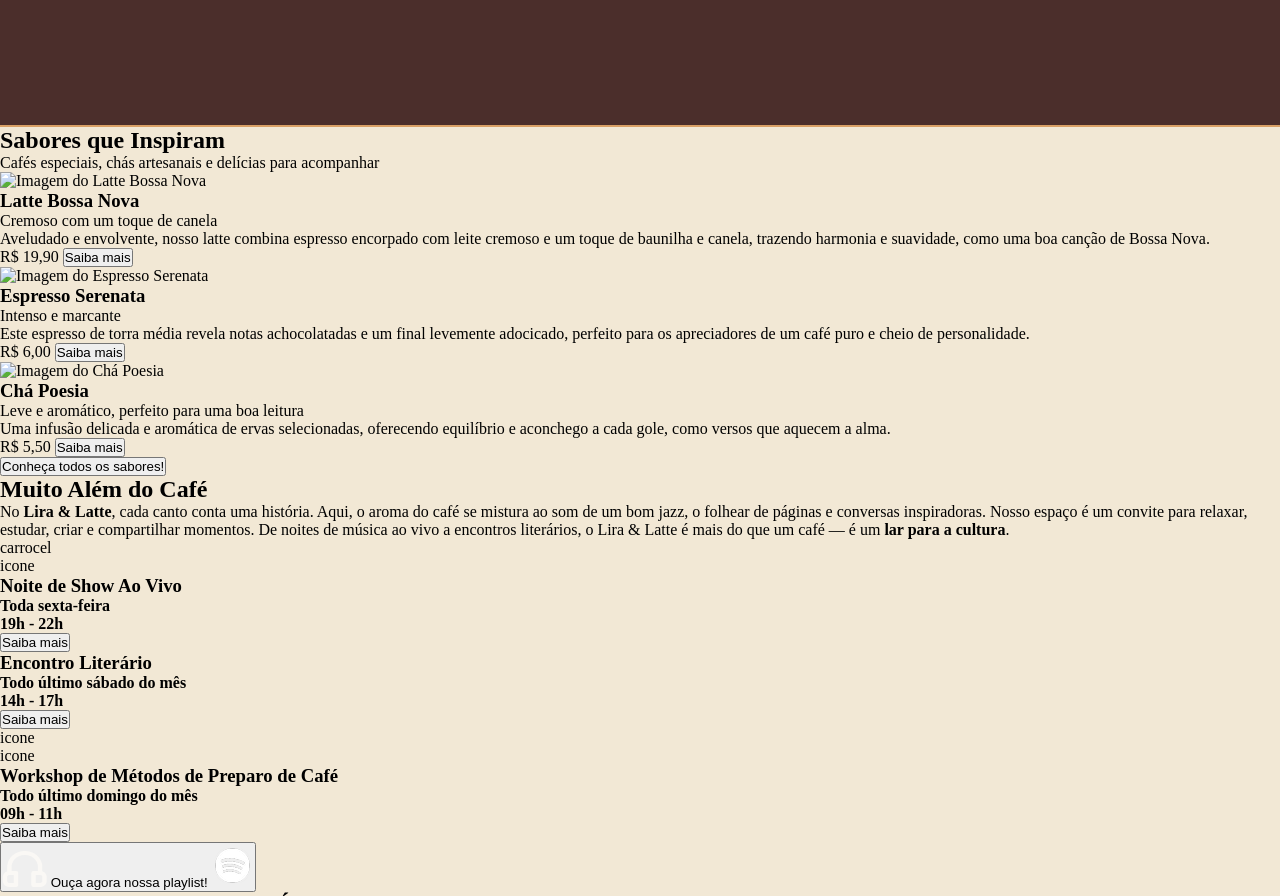
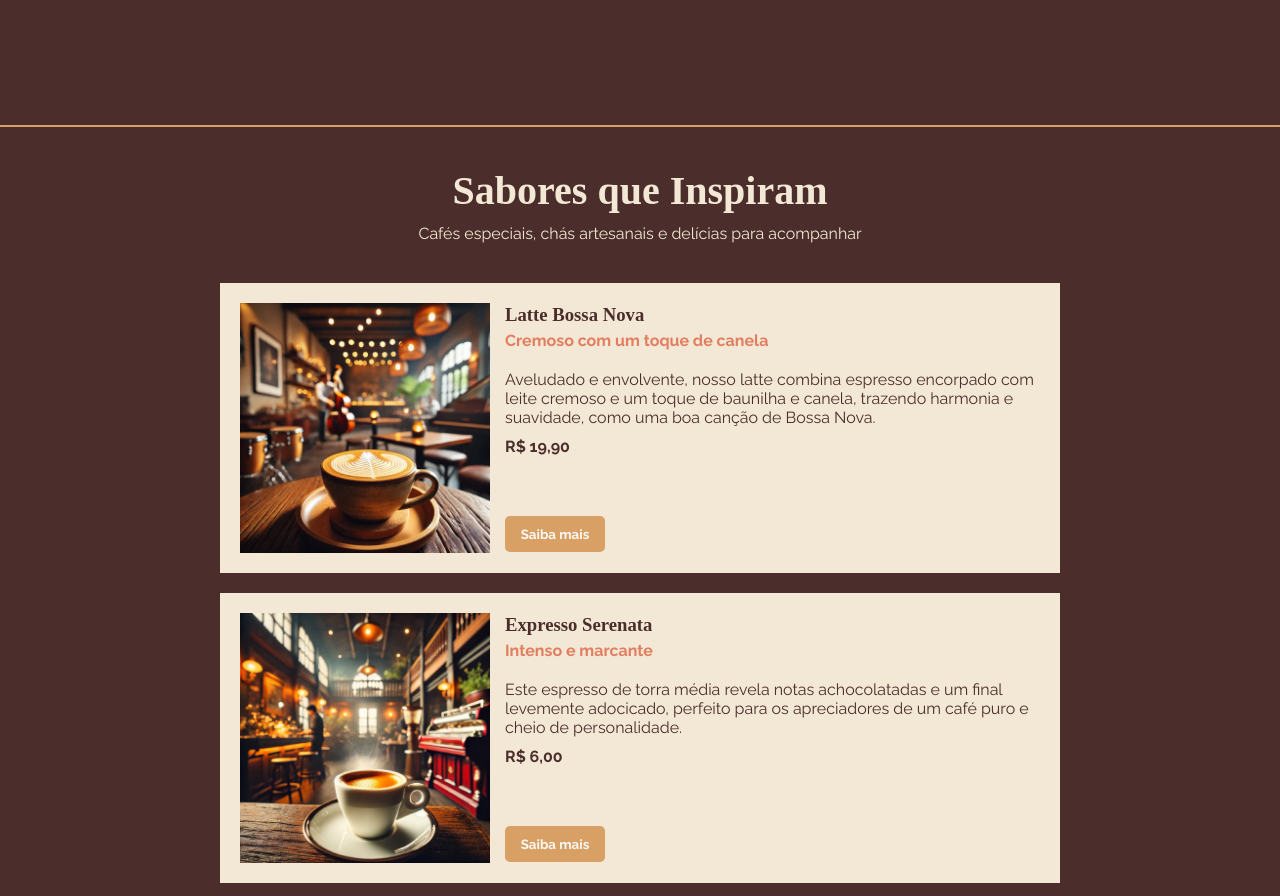
Before and after one commit to FelipeSanCavalcanti/lira-e-latte, a plain HTML site: page index.html in a window 1280 px wide. Shown: the part 1620-2516 px from the top of the page. Drawn offline with Linux system fonts and the light colour scheme; a web font is replaced by a local one.

Commit message:
criação do cardápio
Criação da sessão Cardápio

```diff
--- a/index.html
+++ b/index.html
@@ -57,53 +57,53 @@
           </div>
       </section>
 
-      <section>
-        <div>
-          <h2>Sabores que Inspiram</h2>
-          <p>Cafés especiais, chás artesanais e delícias para acompanhar</p>
+      <section class="conteudo-cardapio">
+        <div class="conteudo-cardapio-apresentacao">
+          <h2 class="conteudo-cardapio-apresentaçao-titulo">Sabores que Inspiram</h2>
+          <p class="conteudo-cardapio-apresentaçao-subtitulo">Cafés especiais, chás artesanais e delícias para acompanhar</p>
         </div>
-        <div>
-          <div><img src="#" alt="Imagem do Latte Bossa Nova" /></div>
-          <div>
-            <h3>Latte Bossa Nova</h3>
-            <p>Cremoso com um toque de canela</p>
-            <p>
+        <div class="conteudo-cardapio-card">
+          <img class="conteudo-cardapio-card-img" src="imagens/LatteBossaNova.webp" alt="Imagem do Latte Bossa Nova" />
+          <div class="conteudo-cardapio-card-info">
+            <h3 class="conteudo-cardapio-card-info-nome">Latte Bossa Nova</h3>
+            <p class="conteudo-cardapio-card-info-caracteristica">Cremoso com um toque de canela</p>
+            <p class="conteudo-cardapio-card-info-descricao">
               Aveludado e envolvente, nosso latte combina espresso encorpado com
               leite cremoso e um toque de baunilha e canela, trazendo harmonia e
               suavidade, como uma boa canção de Bossa Nova.
             </p>
-            <span>R$ 19,90</span>
-            <button>Saiba mais</button>
+            <span class="conteudo-cardapio-card-info-preco">R$ 19,90</span>
+            <button class="conteudo-cardapio-card-info-botao botao">Saiba mais</button>
           </div>
         </div>
 
-        <div>
-          <div><img src="#" alt="Imagem do Espresso Serenata" /></div>
-          <div>
-            <h3>Espresso Serenata</h3>
-            <p>Intenso e marcante</p>
-            <p>
+        <div class="conteudo-cardapio-card">
+          <img class="conteudo-cardapio-card-img" src="imagens/ExpressoSerenata.webp" alt="Imagem do Espresso Serenata" />
+          <div class="conteudo-cardapio-card-info">
+            <h3 class="conteudo-cardapio-card-info-nome">Expresso Serenata</h3>
+            <p class="conteudo-cardapio-card-info-caracteristica">Intenso e marcante</p>
+            <p class="conteudo-cardapio-card-info-descricao">
               Este espresso de torra média revela notas achocolatadas e um final
               levemente adocicado, perfeito para os apreciadores de um café puro
               e cheio de personalidade.
             </p>
-            <span>R$ 6,00</span>
-            <button>Saiba mais</button>
+            <span class="conteudo-cardapio-card-info-preco">R$ 6,00</span>
+            <button class="conteudo-cardapio-card-info-botao botao">Saiba mais</button>
           </div>
         </div>
 
-        <div>
-          <div><img src="#" alt="Imagem do Chá Poesia" /></div>
-          <div>
-            <h3>Chá Poesia</h3>
-            <p>Leve e aromático, perfeito para uma boa leitura</p>
-            <p>
+        <div class="conteudo-cardapio-card">
+          <img class="conteudo-cardapio-card-img" src="imagens/ChaPoesia.webp" alt="Imagem do Chá Poesia" />
+          <div class="conteudo-cardapio-card-info">
+            <h3 class="conteudo-cardapio-card-info-nome">Chá Poesia</h3>
+            <p class="conteudo-cardapio-card-info-caracteristica">Leve e aromático, perfeito para uma boa leitura</p>
+            <p class="conteudo-cardapio-card-info-descricao">
               Uma infusão delicada e aromática de ervas selecionadas, oferecendo
               equilíbrio e aconchego a cada gole, como versos que aquecem a
               alma.
             </p>
-            <span>R$ 5,50</span>
-            <button>Saiba mais</button>
+            <span class="conteudo-cardapio-card-info-preco">R$ 5,50</span>
+            <button class="conteudo-cardapio-card-info-botao botao">Saiba mais</button>
           </div>
         </div>
 
--- a/style.css
+++ b/style.css
@@ -91,7 +91,6 @@ a > .botao {
 }
 
 .botao {
-  margin: 20px;
   padding: 10px;
   border: none;
   background-color: var(--cor02);
@@ -142,3 +141,75 @@ a > .botao {
   padding: 5px;
   width: 500px;
 }
+
+.conteudo-cardapio {
+  background-color: var(--cor01);
+}
+
+.conteudo-cardapio-apresentacao {
+  padding: 40px 20px;
+  text-align: center;
+  color: var(--cor03);
+}
+
+.conteudo-cardapio-apresentaçao-titulo {
+  font-family: var(--fontTitulo01);
+  padding-bottom: 10px;
+  font-size: 5vh;
+}
+
+.conteudo-cardapio-apresentaçao-subtitulo {
+  font-family: var(--fontTexto);
+}
+
+.conteudo-cardapio-card {
+  display: flex;
+  justify-content: space-between;
+  max-width: 800px;
+  margin: auto;
+  padding: 20px;
+  background-color: var(--cor03);
+  margin-bottom: 20px;
+}
+
+.conteudo-cardapio-card-img {
+  max-width: 250px;
+}
+
+.conteudo-cardapio-card-info {
+  display: flex;
+  flex-direction: column;
+  justify-content: center;
+  padding-left: 15px;
+}
+
+.conteudo-cardapio-card-info-nome {
+  font-family: var(--fontTitulo02);
+  color: var(--cor01);
+}
+
+.conteudo-cardapio-card-info-caracteristica {
+  font-family: var(--fontTexto);
+  font-weight: bolder;
+  color: var(--cor05);
+  padding: 5px 0px 10px 0px;
+}
+
+.conteudo-cardapio-card-info-descricao {
+  font-family: var(--fontTexto);
+  color: var(--cor01);
+  padding: 10px 0px;
+}
+
+.conteudo-cardapio-card-info-preco {
+  display: block;
+  font-family: var(--fontTexto);
+  font-weight: bolder;
+  color: var(--cor01);
+  padding-bottom: 10px;
+  margin-bottom: 50px;
+}
+
+.conteudo-cardapio-card-info-botao {
+  width: 100px;
+}
```
Also changed, not shown: imagens/ChaPoesia.webp (added), imagens/ExpressoSerenata.webp (added), imagens/LatteBossaNova.webp (added).
